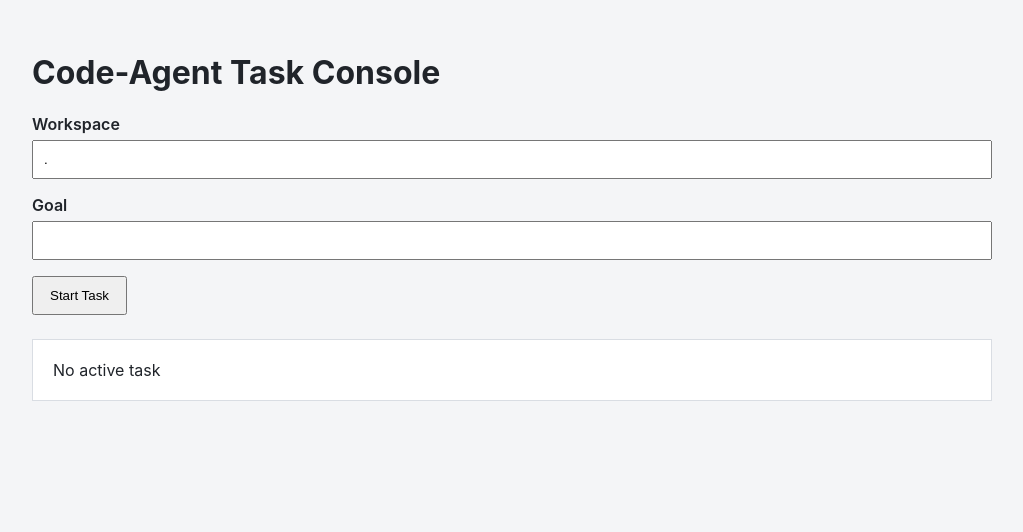
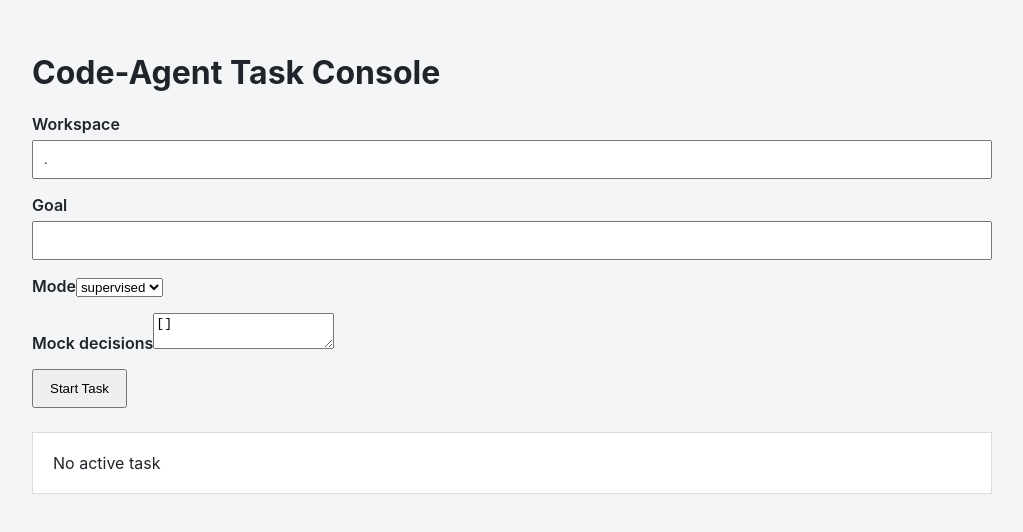
Before and after one commit to Sy444ycr/Code-Agent, a React (Vite) app in the folder web/: page / in a window 1280 px wide. Shown: the top 532 px of the page, without its empty margins (128-1151 px from the left). Built offline with nearby package versions, Linux system fonts and the light colour scheme.

Commit message:
feat: add web task creation client

```diff
--- a/web/src/App.tsx
+++ b/web/src/App.tsx
@@ -1,7 +1,16 @@
 import { useState } from "react";
 
+import { TaskForm } from "./components/TaskForm";
+import type { TaskDetail } from "./types";
+
 export default function App() {
-  const [goal, setGoal] = useState("");
-  const [error, setError] = useState("");
-  return <main><h1>Code-Agent Task Console</h1><label>Workspace<input aria-label="workspace" defaultValue="." /></label><label>Goal<input aria-label="goal" value={goal} onChange={event => setGoal(event.target.value)} /></label><button onClick={() => setError(goal.trim() ? "" : "Goal is required")}>Start Task</button>{error && <p role="alert">{error}</p>}<section aria-label="timeline">No active task</section></main>;
+  const [task, setTask] = useState<TaskDetail | null>(null);
+
+  return (
+    <main>
+      <h1>Code-Agent Task Console</h1>
+      <TaskForm onCreated={setTask} />
+      <section aria-label="timeline">{task ? task.id : "No active task"}</section>
+    </main>
+  );
 }
--- /dev/null
+++ b/web/src/api.ts
@@ -0,0 +1,24 @@
+import type { TaskCreateInput, TaskDetail } from "./types";
+
+async function requestJson<T>(path: string, init: RequestInit): Promise<T> {
+  const response = await fetch(path, init);
+  const body: unknown = await response.json();
+
+  if (!response.ok) {
+    const detail =
+      typeof body === "object" && body !== null && "detail" in body && typeof body.detail === "string"
+        ? body.detail
+        : "请求失败";
+    throw new Error(detail);
+  }
+
+  return body as T;
+}
+
+export function createTask(input: TaskCreateInput): Promise<TaskDetail> {
+  return requestJson<TaskDetail>("/api/tasks", {
+    method: "POST",
+    headers: { "Content-Type": "application/json" },
+    body: JSON.stringify(input),
+  });
+}
--- /dev/null
+++ b/web/src/components/TaskForm.tsx
@@ -0,0 +1,82 @@
+import { useState, type FormEvent } from "react";
+
+import { createTask } from "../api";
+import type { PermissionMode, TaskDetail } from "../types";
+
+interface TaskFormProps {
+  onCreated: (task: TaskDetail) => void;
+}
+
+export function TaskForm({ onCreated }: TaskFormProps) {
+  const [workspace, setWorkspace] = useState(".");
+  const [goal, setGoal] = useState("");
+  const [mode, setMode] = useState<PermissionMode>("supervised");
+  const [mockDecisions, setMockDecisions] = useState("[]");
+  const [error, setError] = useState("");
+  const [submitting, setSubmitting] = useState(false);
+
+  async function submit(event: FormEvent<HTMLFormElement>) {
+    event.preventDefault();
+    if (!goal.trim()) {
+      setError("Goal is required");
+      return;
+    }
+
+    let decisions: unknown;
+    try {
+      decisions = JSON.parse(mockDecisions);
+    } catch {
+      setError("Mock decisions must be a JSON array");
+      return;
+    }
+    if (!Array.isArray(decisions)) {
+      setError("Mock decisions must be a JSON array");
+      return;
+    }
+
+    setSubmitting(true);
+    setError("");
+    try {
+      const task = await createTask({
+        workspace,
+        goal: goal.trim(),
+        mode,
+        provider: "mock",
+        mock_decisions: decisions,
+        acceptance_checks: [],
+      });
+      onCreated(task);
+    } catch (caught) {
+      setError(caught instanceof Error ? caught.message : "请求失败");
+    } finally {
+      setSubmitting(false);
+    }
+  }
+
+  return (
+    <form onSubmit={submit}>
+      <label>
+        Workspace
+        <input aria-label="workspace" value={workspace} onChange={(event) => setWorkspace(event.target.value)} />
+      </label>
+      <label>
+        Goal
+        <input aria-label="goal" value={goal} onChange={(event) => setGoal(event.target.value)} />
+      </label>
+      <label>
+        Mode
+        <select aria-label="mode" value={mode} onChange={(event) => setMode(event.target.value as PermissionMode)}>
+          <option value="plan">plan</option>
+          <option value="supervised">supervised</option>
+          <option value="auto">auto</option>
+        </select>
+      </label>
+      <label>
+        Mock decisions
+        <textarea aria-label="mock decisions" value={mockDecisions} onChange={(event) => setMockDecisions(event.target.value)} />
+      </label>
+      <button disabled={submitting} type="submit">{submitting ? "Creating…" : "Start Task"}</button>
+      {error && <p role="alert">{error}</p>}
+    </form>
+  );
+}
--- /dev/null
+++ b/web/src/types.ts
@@ -0,0 +1,38 @@
+export type PermissionMode = "plan" | "supervised" | "auto";
+
+export type TaskStatus =
+  | "pending"
+  | "running"
+  | "waiting_approval"
+  | "succeeded"
+  | "needs_review"
+  | "blocked"
+  | "failed"
+  | "budget_exhausted"
+  | "cancelled";
+
+export interface Approval {
+  id: string;
+  task_id: string;
+  reason: string;
+  status: string;
+}
+
+export interface TaskDetail {
+  id: string;
+  status: TaskStatus;
+  workspace: string;
+  goal: string;
+  mode: PermissionMode;
+  provider: string;
+  pending_approvals: Approval[];
+}
+
+export interface TaskCreateInput {
+  workspace: string;
+  goal: string;
+  mode: PermissionMode;
+  provider: "mock";
+  mock_decisions: unknown[];
+  acceptance_checks: string[];
+}
```
Also changed, not shown: 1 other file (tests, documents, lock files or other folders).
